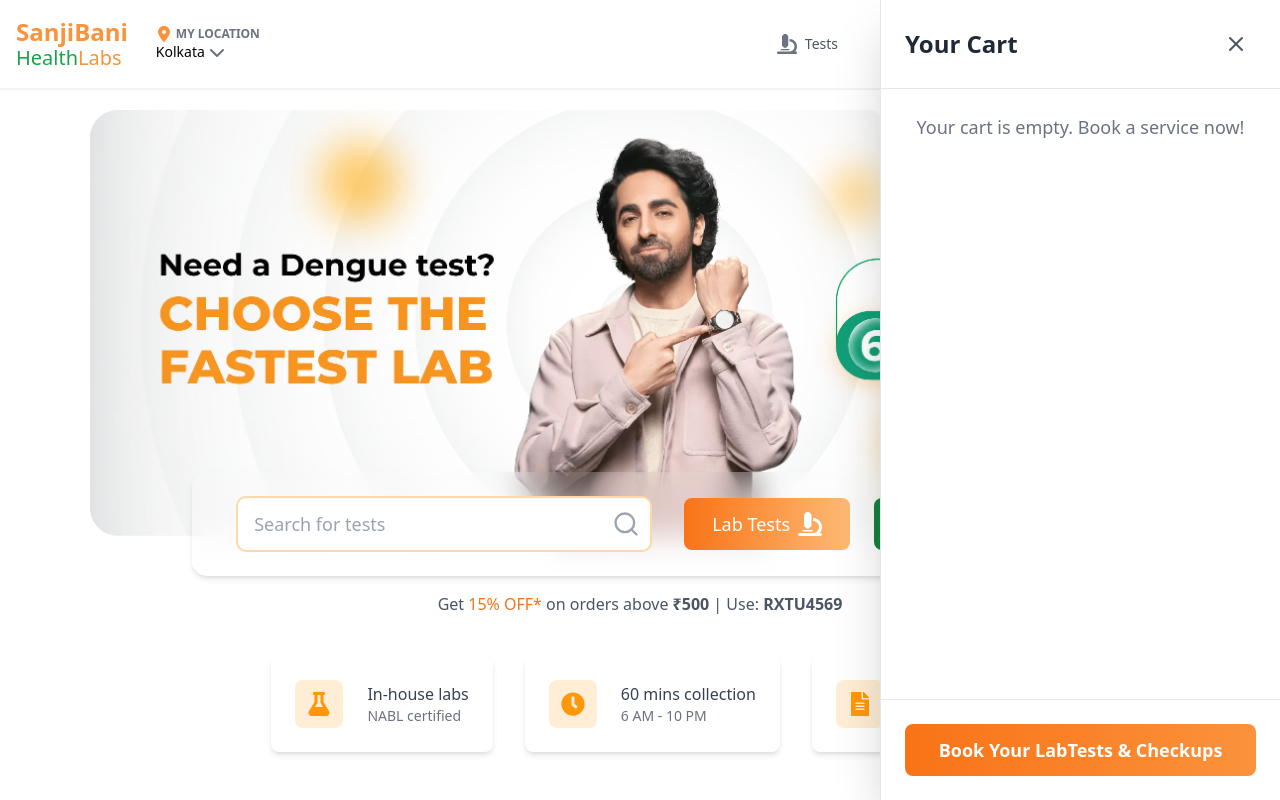
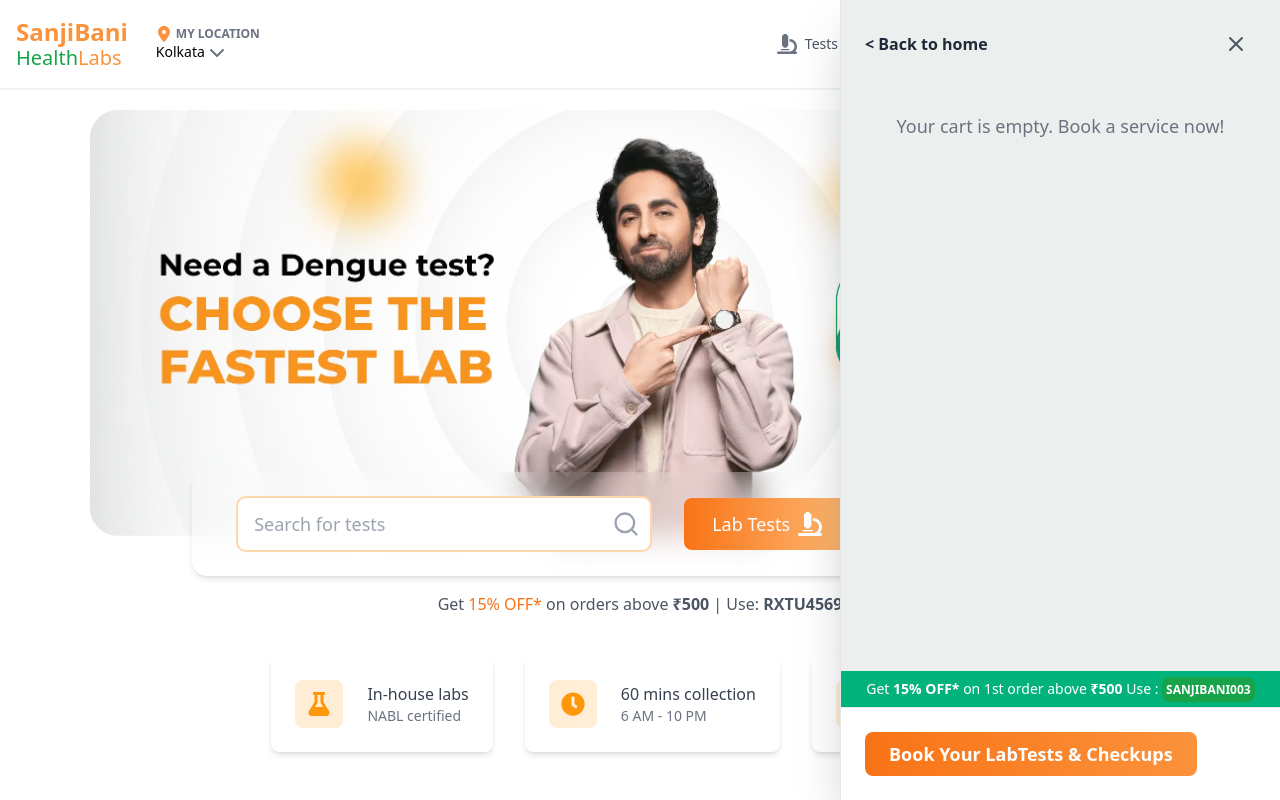
Before and after one commit to abhijitshyamal005/Sanjibani_Health_Lab, a React (Vite) app in the folder frontend/: page / in a window 1280 px wide. Both pictures are taken after a click on the button "Cart". Shown: the top 800 px of the page. Built offline with nearby package versions, Linux system fonts and the light colour scheme.

Commit message:
cart update

```diff
--- a/frontend/src/components/Cart.jsx
+++ b/frontend/src/components/Cart.jsx
@@ -2,12 +2,13 @@
 /* eslint-disable react/prop-types */
 import { X } from "lucide-react";
 import { useEffect, useState } from "react";
-import { useNavigate } from "react-router-dom";
+import { Link, useNavigate } from "react-router-dom";
 import { getUserDetails } from "../utils/userUtils";
 import { fetchCart, removeItemFromCart } from "../utils/cartUtils";
 import { toast } from "react-toastify";
 import { useCart } from "../context/CartContext";
 import { MdDeleteSweep } from "react-icons/md";
+import { FaShoppingCart } from "react-icons/fa";
 
 export default function Cart({ onClose }) {
     const navigate = useNavigate();
@@ -73,17 +74,17 @@ export default function Cart({ onClose }) {
 
     if (error) {
         return (
-            <div className="fixed top-0 right-0 h-full w-full sm:w-[400px] bg-white shadow-2xl p-4">
+            <div className="fixed top-0 right-0 h-full w-full sm:w-[420px] bg-white shadow-2xl p-4">
                 <p className="text-red-500">{error}</p>
             </div>
         );
     }
 
     return (
-        <div className="fixed top-0 right-0 h-full w-full sm:w-[400px] bg-white shadow-2xl border-l border-gray-200 z-50 flex flex-col transform transition-transform duration-300 ease-in-out">
+        <div className="fixed top-0 right-0 h-full w-full sm:w-[440px] bg-[#ebefed] shadow-2xl border-l  z-50 flex flex-col transform transition-transform duration-300 ease-in-out">
             {/* Header */}
-            <div className="flex justify-between items-center p-6 border-b border-gray-200 bg-white">
-                <h2 className="text-2xl font-bold text-gray-800">Your Cart</h2>
+            <div className="flex justify-between items-center p-6 border-gray-200 ">
+                <Link to="/" className="text-base font-semibold text-gray-800">&lt; Back to home</Link>
                 <button onClick={onClose} className="p-2 rounded-full hover:bg-gray-100 transition-colors">
                     <X className="h-6 w-6 text-gray-600 hover:text-gray-800" />
                 </button>
@@ -96,48 +97,59 @@ export default function Cart({ onClose }) {
                 ) : cartItems.length === 0 ? (
                     <p className="text-gray-500 text-lg text-center">Your cart is empty. Book a service now!</p>
                 ) : (
-                    <div className="space-y-6">
+                    <div className="p-1">
                         {cartItems.map((item, index) => (
-                            <div key={index} className="flex justify-between items-center p-4 bg-gray-50 rounded-lg shadow-sm hover:shadow-md transition-shadow">
+                            <div key={index} className="flex border-t-[0.5px] justify-between items-center p-4 bg-gray-50 rounded-lg shadow-sm hover:shadow-md transition-shadow">
                                 <div className="flex-1">
-                                    <h3 className="font-semibold text-gray-800">{item.productName}</h3>
+                                    <h3 className="font-semibold text-sm text-gray-800">{item.productName}</h3>
                                     <div className="text-sm text-gray-600">
-                                        <p>Price: ₹{item.productPrice.toLocaleString()}</p>
+                                        <p>Price:  ₹{(item.productPrice * item.quantity).toLocaleString()}</p>
                                         <p>Quantity: {item.quantity}</p>
                                     </div>
                                 </div>
                                 <div className="flex items-center gap-4">
-                                    <span className="font-medium text-gray-800">
-                                        ₹{(item.productPrice * item.quantity).toLocaleString()}
-                                    </span>
                                     <button
                                         onClick={() => handleRemoveItem(item.productName, item.productPrice, item._id)}
-                                        className="text-red-500 hover:text-red-700 text-2xl transition-colors"
+                                        className="text-gray-600  text-xl transition-colors"
                                     >
                                         <MdDeleteSweep />
                                     </button>
                                 </div>
                             </div>
+
                         ))}
+                        <div className="flex border-t-[0.5px] justify-between items-center p-2 mt-5 bg-gray-50 rounded-lg shadow-sm hover:shadow-md transition-shadow">
+                            <Link to="/checkup" className="text-md text-[#01B37A] ">Add test/checkups</Link>
+                        </div>
+                        <p className="mt-5 text-sm ml-1 text-gray-500">Tests added here are for <span className="font-semibold">1 member</span> . You can add or remove members in the next step.</p>
                     </div>
+
                 )}
             </div>
 
             {/* Footer */}
-            <div className="p-6 border-t border-gray-200 bg-white">
+            <div className="bg-[#01B37A] text-white ">
+                <p className="text-sm text-center p-2">Get <span className="font-semibold">15% OFF*</span> on 1st order above <span className="font-semibold">₹500 </span>
+                    Use : <span className="font-semibold text-xs rounded-lg bg-green-600 p-1">SANJIBANI003</span></p>
+            </div>
+            <div className="p-6 border-t border-gray-200 bg-white flex justify-between items-center">
                 {cartItems.length > 0 && (
-                    <div className="flex justify-between items-center mb-6">
-                        <span className="font-semibold text-lg text-gray-800">Total:</span>
-                        <span className="font-semibold text-lg text-gray-800">
-                            ₹{totalPrice.toLocaleString()}
-                        </span>
+                    <div className="flex items-center gap-4 ">
+
+                        <FaShoppingCart className="text-gray-600 bg-gray-200 h-7 w-7 p-1 rounded-md " />
+                        <div className="">
+                        <div className="font-semibold text-lg  text-[#01B37A]">
+                            ₹ {totalPrice.toLocaleString()}
+                        </div>
+                        <p className="font-semibold text-sm">{cartItems.length} Checkups</p>
+                        </div>
                     </div>
                 )}
                 <button
                     onClick={handleNavigation}
-                    className="w-full bg-gradient-to-r from-orange-500 to-orange-400 hover:from-orange-600 hover:to-orange-500 text-white py-3 rounded-lg text-lg font-semibold transition-all transform hover:scale-105 active:scale-95"
+                    className=" max-w-2xl bg-gradient-to-r from-orange-500 to-orange-400 hover:from-orange-600 hover:to-orange-500 text-white py-2 px-6 rounded-lg text-lg font-semibold transition-all transform hover:scale-105 active:scale-95"
                 >
-                    {cartItems.length > 0 ? "Proceed to Checkout" : "Book Your LabTests & Checkups"}
+                    {cartItems.length > 0 ? "Proceed" : "Book Your LabTests & Checkups"}
                 </button>
             </div>
         </div>
```
